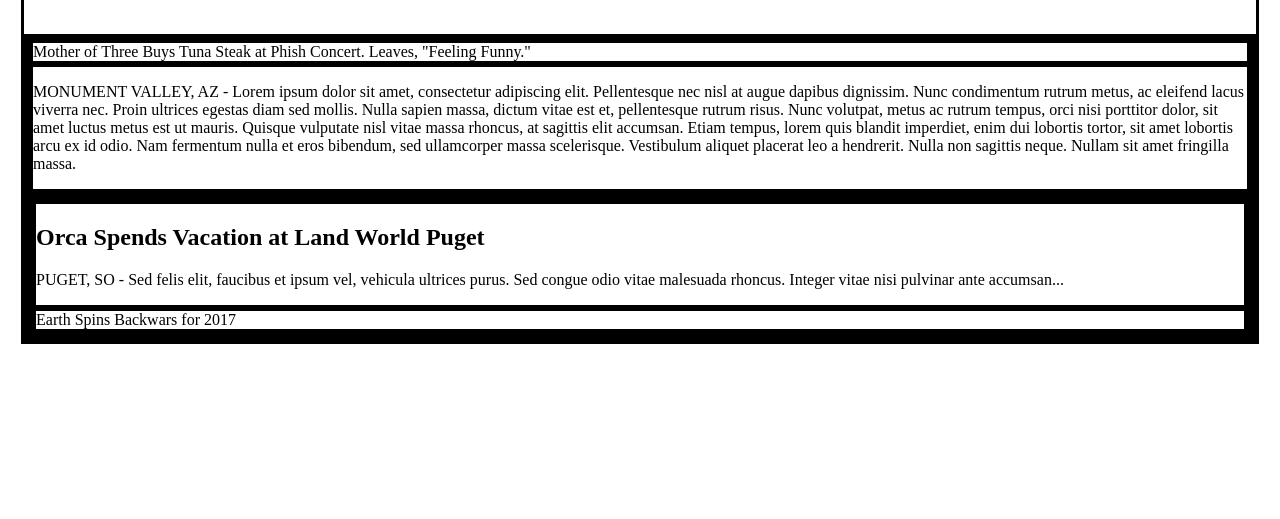
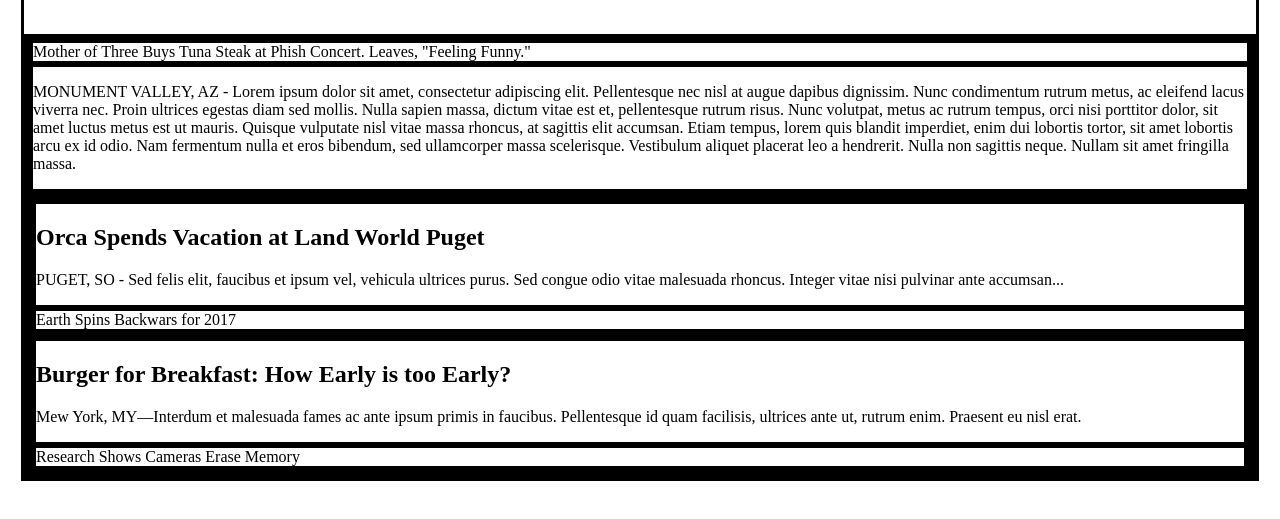
Before and after one commit to sajover/MyTimes, a plain HTML site: page index.html in a window 1280 px wide. Shown: the part 93-612 px from the top of the page. Drawn offline with Linux system fonts and the light colour scheme; files that its build step writes are made by us from their sources; files whose address does not match are found by name.

```diff
--- a/index.html
+++ b/index.html
@@ -60,11 +60,21 @@
             </div>
             <div class="fall-cancelled image-content">
             <span>Earth Spins Backwars for 2017</span>
+            </div>
           </div>
+          <div class="story">
+            <div class="text-content">
+              <h2>Burger for Breakfast: How Early is too Early?</h2>
+              <p class="narrative">
+                Mew York, MY—Interdum et malesuada fames ac ante ipsum primis in faucibus. Pellentesque id quam facilisis, ultrices ante ut, rutrum enim. Praesent eu nisl erat.
+              </p>
+            </div>
+            <div class="pop-culture image-content">
+            <span>Research Shows Cameras Erase Memory</span>
           </div>
-
         </div>
       </div>
     </div>
+  <!--Second News Columns-->
   </body>
 </html>
```
